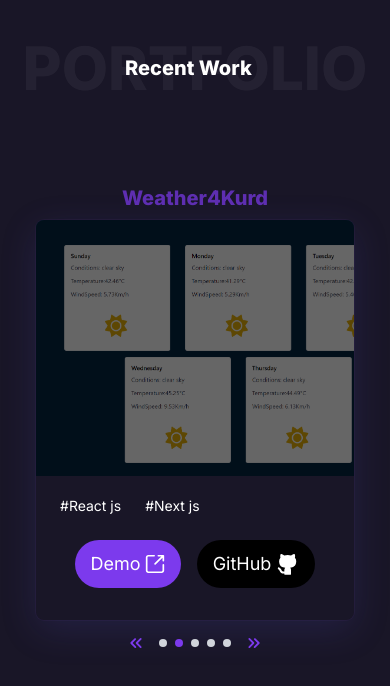
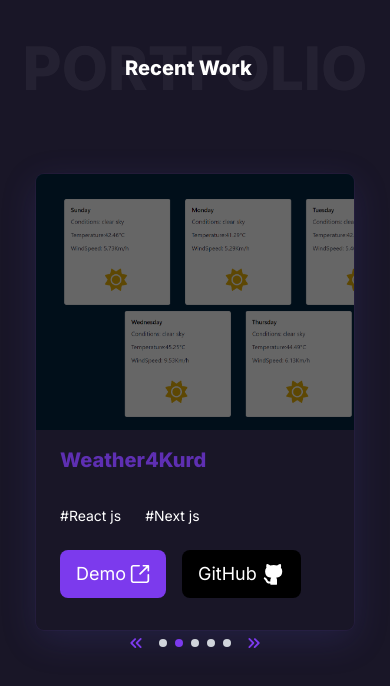
Before and after one commit to YousifQesim/portfolio, a Next.js app: page / in a window 390 px wide. Shown: the part 3569-4255 px from the top of the page. Built offline with nearby package versions, Linux system fonts and the light colour scheme.

Commit message:
project page updated

```diff
--- a/src/components/ProjectCard.js
+++ b/src/components/ProjectCard.js
@@ -8,7 +8,7 @@ const ProjectCard = ({ project }) => {
       whileTap={{ scale: 0.95 }}
       className="w-full md:w-3/4 mx-auto   md:mt-24 p-4 hover:cursor-pointer"
     >
-      <div className=" items-center w-full text-center">
+      <div className=" items-center w-full text-center hidden md:inline">
         <h1 className="md:text-3xl text-xl font-extrabold mb-2 text-violet-600 opacity-70">
           {project.title}
         </h1>
@@ -29,6 +29,11 @@ const ProjectCard = ({ project }) => {
         </div>
         <div className="p-4  ">
           <div className="flex flex-col items-start mb-4 gap-y-5 w-full">
+          <div className=" items-center ml-2 w-full inline md:hidden">
+        <h1 className="md:text-3xl text-xl font-extrabold mb-2 text-violet-600 opacity-70">
+          {project.title}
+        </h1>
+      </div>
             <div className="flex  w-full flex-wrap">
               {project.technologies.map((technology) => (
                 <span
@@ -39,13 +44,13 @@ const ProjectCard = ({ project }) => {
                 </span>
               ))}
             </div>
-            <div className="flex justify-center  w-full">
+            <div className="flex md:justify-center justify-start  w-full">
               {project.livePreview ? (
                 <a
                   href={project.livePreview}
                   target="_blank"
                   rel="noopener noreferrer"
-                  className="bg-violet-600 text-white px-4 py-2 rounded-full mx-2 flex gap-x-1 "
+                  className="bg-violet-600 text-white px-4 py-2 rounded-lg mx-2 flex gap-x-1 "
                 >
                   Demo
                   <Image
@@ -62,7 +67,7 @@ const ProjectCard = ({ project }) => {
                 href={project.github}
                 target="_blank"
                 rel="noopener noreferrer"
-                className="bg-black text-white px-4 py-2 rounded-full mx-2 flex gap-x-1"
+                className="bg-black text-white px-4 py-2 rounded-lg mx-2 flex gap-x-1"
               >
                 GitHub
                 <Image
```
